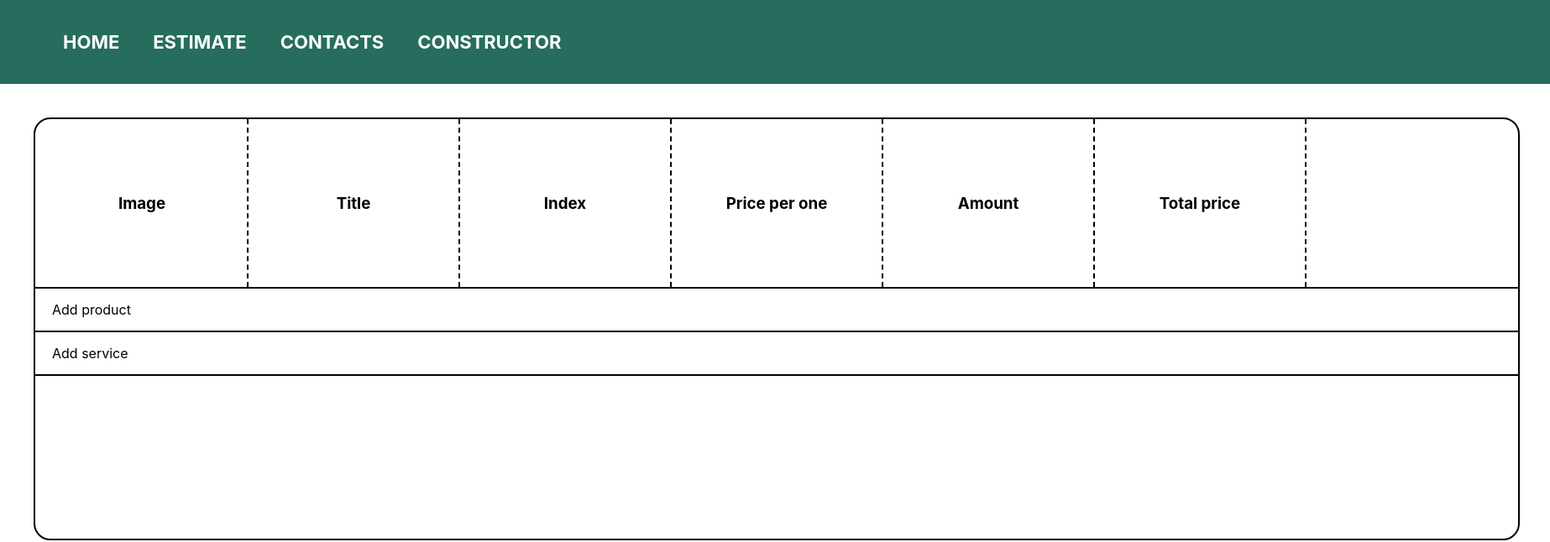
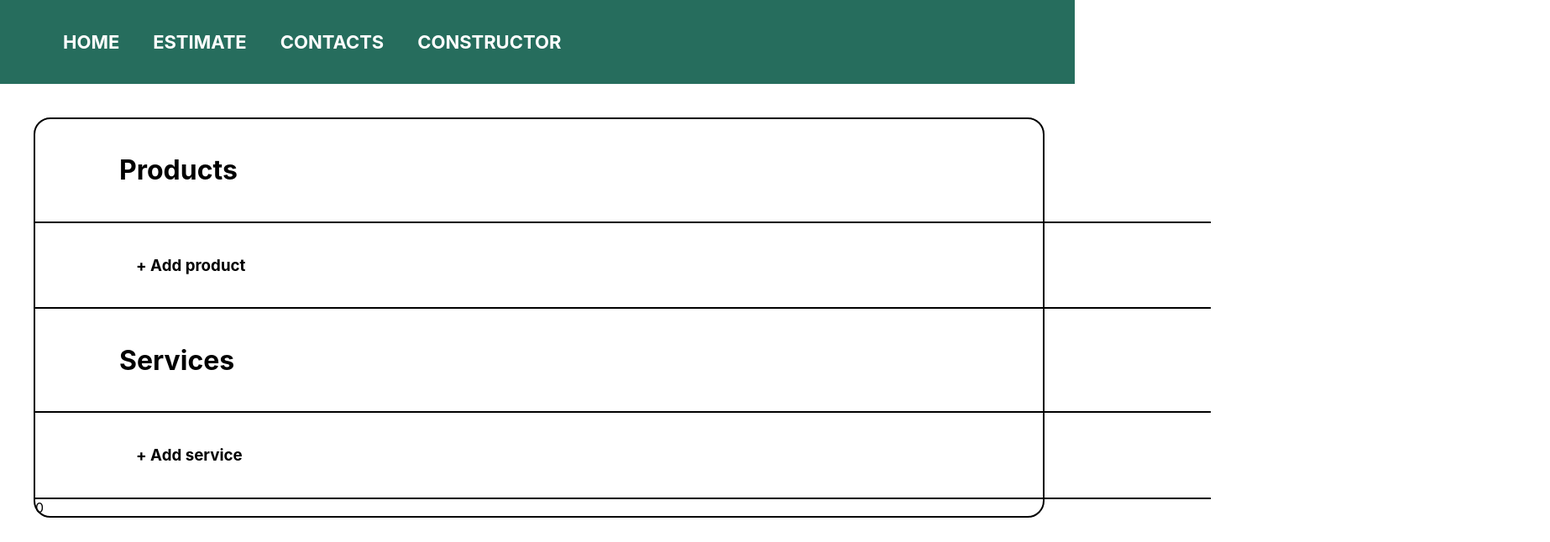
Before and after one commit to YuraSab/Integration_of_information_systems, a React (Create React App) app: page /constructor in a window 1280 px wide. Shown: the top 646 px of the page at 84% size, 1846 px wide, since content can reach past the window. Built offline with nearby package versions, Linux system fonts and the light colour scheme.

Commit message:
v10 (fix)

```diff
--- a/src/components/ConstructorComponent/ConstructorComponent.js
+++ b/src/components/ConstructorComponent/ConstructorComponent.js
@@ -8,7 +8,6 @@ const AddService = React.lazy(() => import("./AddService"));
 const AddCommodity = React.lazy(() => import("./AddCommodity"));
 
 const ConstructorComponent = () => {
-
 
     const [commodityActive, setCommodityActive] = useState(false);
     const [servicesActive, setServicesActive] = useState(false);
@@ -38,21 +37,41 @@ const ConstructorComponent = () => {
     const servicesToggle = () => {
         setServicesActive(prevState => !prevState)
     }
+
+
+
+    let initialValue = 0;
+    let summaryCommodity = commodityMas.reduce(function (accumulator, currentValue) {
+
+        return accumulator + currentValue.price * currentValue.amount
+    }, initialValue);
+
+
+
+
     return (
         <div className={styles.main}>
 
+            <div className={styles.onTitle}>
+                <h1>Products</h1>
+            </div>
             <div>
-                <SelectedCommodity
-                    isHeading={true}
-                />
+                {
+                    commodityMas.length > 0 ?
+                        <SelectedCommodity
+                            isHeading={true}
+                        />
+                        :
+                        null
+                }
                 {
                     commodityMas.map(item => {
                         return (
-                                <SelectedCommodity
-                                    item = {item}
-                                    key= {item.id}
-                                    isHeading = {false}
-                                />
+                            <SelectedCommodity
+                                item={item}
+                                key={item.id}
+                                isHeading={false}
+                            />
                         )
                     })
                 }
@@ -61,14 +80,13 @@ const ConstructorComponent = () => {
                 className={styles.onAdd}
                 onClick={commodityToggle}
             >
-                <div style={{paddingLeft: 20}}>Add product</div>
+                <h3 style={{paddingLeft: 20, cursor: "pointer"}}>+ Add product</h3>
             </div>
 
+            <div className={styles.onTitle}>
+                <h1>Services</h1>
+            </div>
             <div>
-                {/*<SelectedCommodity*/}
-                {/*    isHeading={true}*/}
-                {/*/>*/}
-
                 {
                     servicesMas.map(value => {
                         return (
@@ -81,9 +99,11 @@ const ConstructorComponent = () => {
                 className={styles.onAdd}
                 onClick={servicesToggle}
             >
-                <div style={{paddingLeft: 20}}>Add service</div>
+                <h3 style={{paddingLeft: 20, cursor: "pointer"}}>+ Add service</h3>
             </div>
-
+            <div>
+                {summaryCommodity}
+            </div>
 
             <div>
                 {
@@ -95,6 +115,7 @@ const ConstructorComponent = () => {
                     servicesActive ? <AddService servicesToggle={servicesToggle}/> : null
                 }
             </div>
+
         </div>
     );
 };
--- a/src/components/ConstructorComponent/ConstructorComponent.module.css
+++ b/src/components/ConstructorComponent/ConstructorComponent.module.css
@@ -1,6 +1,7 @@
 .main{
     width: 100%;
-    min-height: 500px;
+    /*min-height: 500px;*/
+
     background: white;
     border-radius: 20px;
     border: 2px black solid;
@@ -8,7 +9,8 @@
 
 
 
-.onAdd{
+.onTitle{
+    padding: 20px 100px;
     width: 100%;
     min-height: 50px;
     border-bottom: 2px black solid;
@@ -16,7 +18,19 @@
     justify-content: start;
     align-items: center;
 }
-
+.onAdd{
+    padding: 20px 100px;
+    width: 100%;
+    min-height: 50px;
+    border-bottom: 2px black solid;
+    display: flex;
+    justify-content: start;
+    align-items: center;
+}
+.onAdd:hover{
+    background-color: #282c34;
+    color: white;
+}
 
 .onAddForm{
     position: fixed;
--- a/src/components/ConstructorComponent/List/Commodity/CommodityItem.js
+++ b/src/components/ConstructorComponent/List/Commodity/CommodityItem.js
@@ -3,7 +3,7 @@ import styles from "./CommodityList.module.css";
 import {addToCommodity} from "../../../../redux/action-creators";
 import {useDispatch} from "react-redux";
 
-const CommodityItem = ({item}) => {
+const CommodityItem = ({item, disabled}) => {
 
 
     const dispatch = useDispatch();
@@ -26,7 +26,7 @@ const CommodityItem = ({item}) => {
                 <div>Price: {item.price} UAH / {item.measurement}</div>
                 <div>Product number: {item.id}</div>
                 <div>
-                    <button onClick={onAddToCommodity}>Add to estimate</button>
+                    <button disabled={disabled} onClick={onAddToCommodity}>Add to estimate</button>
                 </div>
             </div>
         </div>
--- a/src/components/ConstructorComponent/List/Commodity/CommodityList.js
+++ b/src/components/ConstructorComponent/List/Commodity/CommodityList.js
@@ -15,7 +15,7 @@ const CommodityList = () => {
     const masOfCommodityCategories = [{title: "Сантехніка", name: "Сантехніка"}, {title: "Підлога", name: "Підлога та покриття"}];
     const masOfCommodityTypes = [{title: "Кран", name: "Крани та умивальники"}, {title: "Ванна та душ", name: "Ванна та душ"}, {title: "Унітаз", name: "Унітази"}, {title: "Шланги", name: "Шланги та сіфони"}, {title: "Плитка", name: "Плитка"}, ];
     const [filteredList, setFilteredList] = useState(commodity);
-
+    const {commodityMas} = useSelector(({commodityMas: {commodityMas}}) => ({commodityMas}));
 
 
     const commodityFiltered = useMemo(() => {
@@ -52,12 +52,14 @@ const CommodityList = () => {
                     filteredList
                         .map(value => {
 
-
+                            const filtered = commodityMas.filter(el => el.id !== value.id);
+                            const disabled = filtered.length !== commodityMas.length;
 
                         return (
                             <CommodityItem
                                 key={value.id}
                                 item={value}
+                                disabled ={disabled}
                             />
                         )
                     })
```
